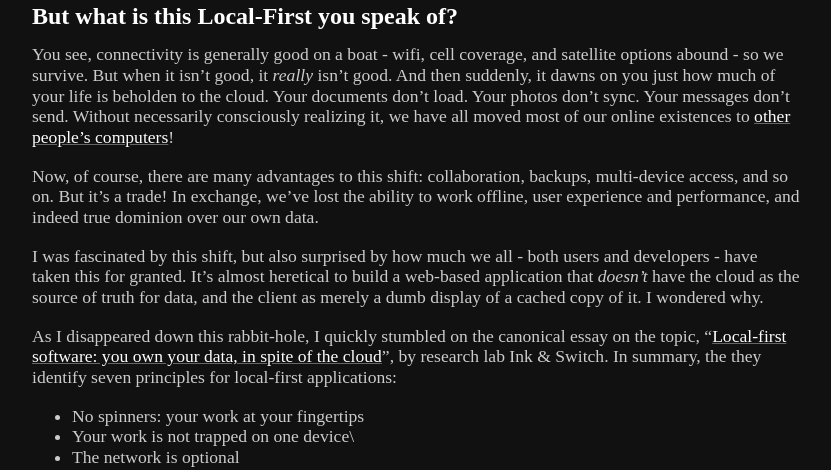
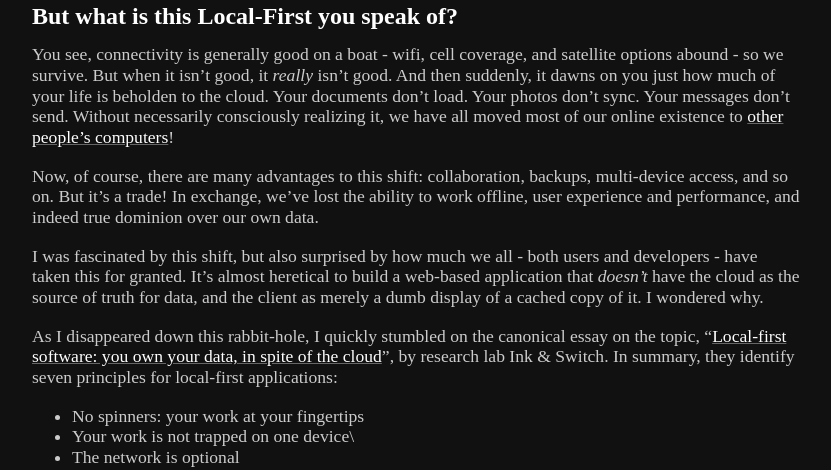
Before and after one commit to mylofi/localfirstweb.dev, a Jekyll site: the page built from _posts/2023-05-29-i-wrote-a-static-web-page.md, in a window 1280 px wide and 900 px high, scrolled down 755 px. Shown: the part 195-665 px from the top of the window, without its empty margins (224-1055 px from the left). Built offline with Jekyll 4.4.1, drawn with Linux system fonts in a browser that asks for light colours; some web fonts are replaced; some of the changed text lies outside the part shown.

Commit message:
Minor changes and typo fixes

```diff
--- a/_posts/2023-05-29-i-wrote-a-static-web-page.md
+++ b/_posts/2023-05-29-i-wrote-a-static-web-page.md
@@ -48,7 +48,7 @@ satellite options abound - so we survive. But when it isn’t good, it _really_
 isn’t good. And then suddenly, it dawns on you just how much of your life is
 beholden to the cloud. Your documents don’t load. Your photos don’t sync. Your
 messages don’t send. Without necessarily consciously realizing it, we have all
-moved most of our online existences to [other people’s
+moved most of our online existence to [other people’s
 computers](https://www.chriswatterston.com/article/success-of-my-there-is-no-cloud-sticker)!
 
 Now, of course, there are many advantages to this shift: collaboration, backups,
@@ -65,7 +65,7 @@ wondered why.
 As I disappeared down this rabbit-hole, I quickly stumbled on the canonical
 essay on the topic, “[Local-first software: you own your data, in spite of the
 cloud](https://www.inkandswitch.com/local-first/)”, by research lab Ink &
-Switch. In summary, the they identify seven principles for local-first
+Switch. In summary, they identify seven principles for local-first
 applications:
 
 - No spinners: your work at your fingertips
@@ -158,9 +158,9 @@ be joined by [Peter van Hardenberg](https://twitter.com/pvh) from Ink & Switch -
 keynotes, deep dives into sync technologies, and a lengthy and rich Q&A session.
 
 Since that first meetup, there have been three further blockbuster meetups, five
-paper reading group sessions and over 700 members building, discussion and
-sharing in their local-first passions. (In a second part to this post, Yonatan
-will dig into the work behind the origins of the LoFi community!)
+paper reading group sessions and ~700 members building, discussing and
+sharing their passion for local-first. (In a follow on post, Yonatan will dig
+into the work behind the LoFi community!)
 
 But here’s my chance to say something very important. It doesn’t take on that
 life of its own _on its own_. While my personal involvement has stayed
```
